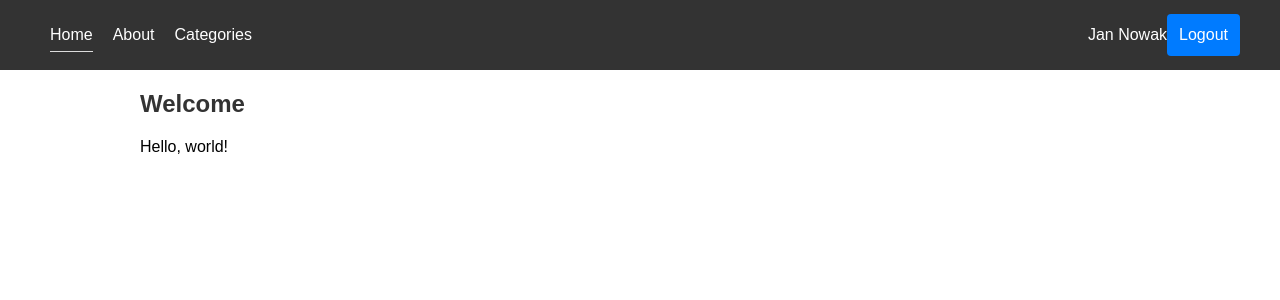
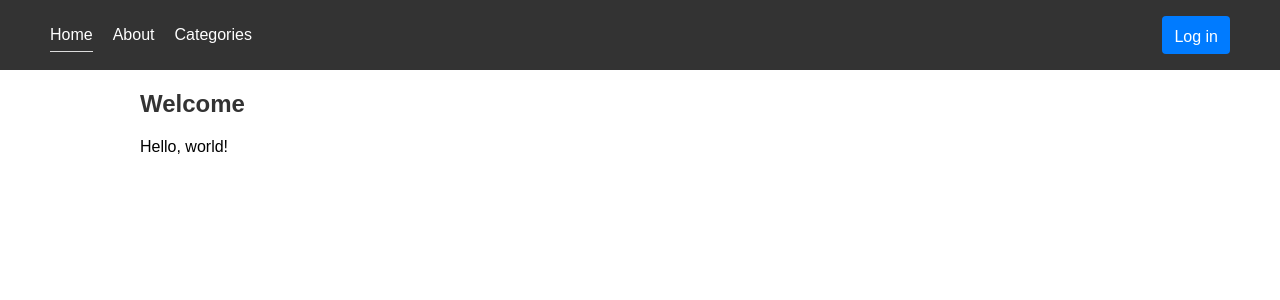
Before and after one commit to linewelder/tin-project, a React (Vite) app in the folder client/: page / in a window 1280 px wide. Shown: the top 300 px of the page. Built offline with nearby package versions, Linux system fonts and the light colour scheme.

Commit message:
client: Display current user in header

```diff
--- a/client/src/components/Header.jsx
+++ b/client/src/components/Header.jsx
@@ -1,8 +1,12 @@
+import { useContext } from "react";
 import { FormattedMessage } from "react-intl";
-import { NavLink } from "react-router-dom";
+import { Link, NavLink } from "react-router-dom";
 import './Header.jsx.css';
+import { ApiContext } from "../apiContext";
 
 function Header() {
+    const api = useContext(ApiContext);
+
     return (
         <header className="Header">
             <div className="header-wrapper">
@@ -18,12 +22,20 @@ function Header() {
                     </NavLink>
                 </div>
                 <div>
-                    <span id="user-name">
-                        Jan Nowak
-                    </span>
-                    <button id="logout-btn">
-                        <FormattedMessage id="button.logout" />
-                    </button>
+                    {api.currentUser ? (
+                        <>
+                            <span id="user-name">
+                                {api.currentUser.firstName} {api.currentUser.lastName}
+                            </span>
+                            <button id="logout-btn" onClick={() => api.logout()}>
+                                <FormattedMessage id="button.logout" />
+                            </button>
+                        </>
+                    ) : (
+                        <Link to="/login" className="button-link">
+                            <FormattedMessage id="button.login" />
+                        </Link>
+                    )}
                 </div>
             </div>
         </header>
```
